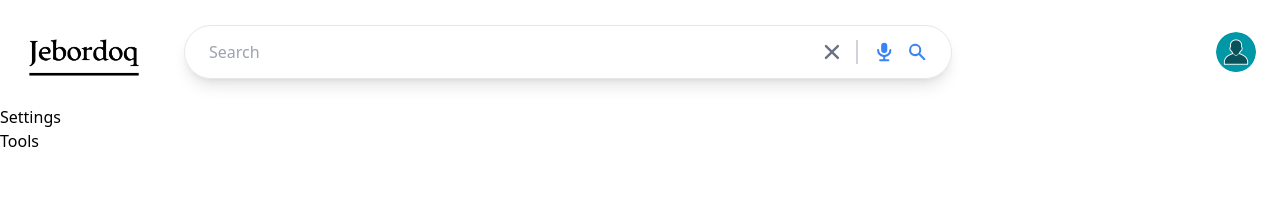
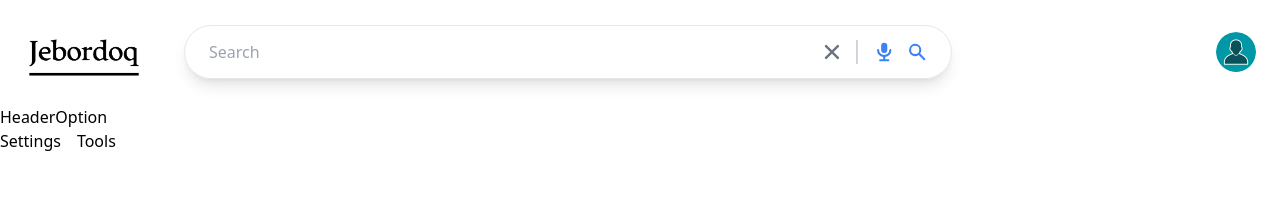
Before and after one commit to waleedd32/Google-clone-2.0, a Next.js app: page /search in a window 1280 px wide. Shown: the top 203 px of the page. Built offline with nearby package versions, Linux system fonts and the light colour scheme.

Commit message:
created HeaderOption component

```diff
--- /dev/null
+++ b/components/HeaderOption.js
@@ -0,0 +1,7 @@
+import React from "react";
+
+function HeaderOption() {
+  return <div>HeaderOption</div>;
+}
+
+export default HeaderOption;
--- a/components/HeaderOptions.js
+++ b/components/HeaderOptions.js
@@ -1,13 +1,19 @@
 import React from "react";
+import HeaderOption from "./HeaderOption";
+import { SearchIcon } from "@heroicons/react/outline";
 
 function HeaderOptions() {
   return (
     <div>
       {/* Left */}
+      <div className="flex space-x-6">
+        <HeaderOption Icon={SearchIcon} title="All" selected />
+      </div>
       {/* Right */}
-
-      <p className="link">Settings</p>
-      <p className="link">Tools</p>
+      <div className="flex space-x-4">
+        <p className="link">Settings</p>
+        <p className="link">Tools</p>
+      </div>{" "}
     </div>
   );
 }
```
